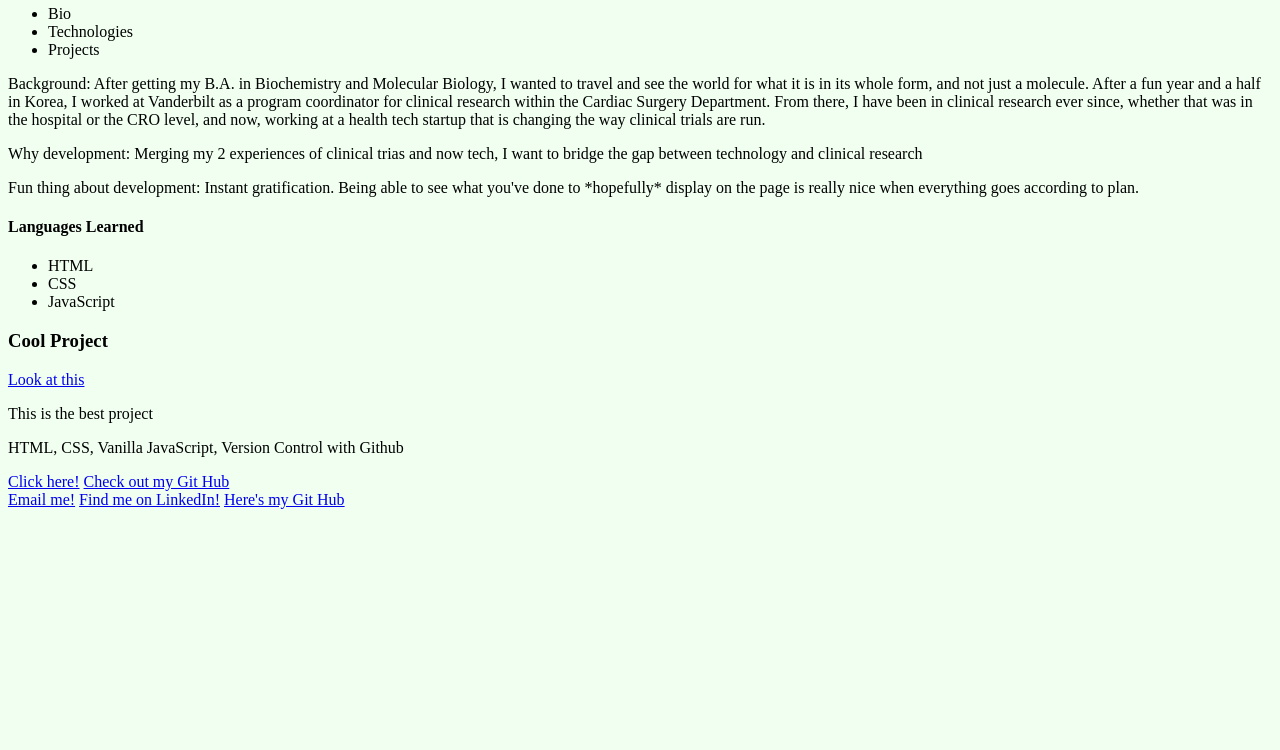
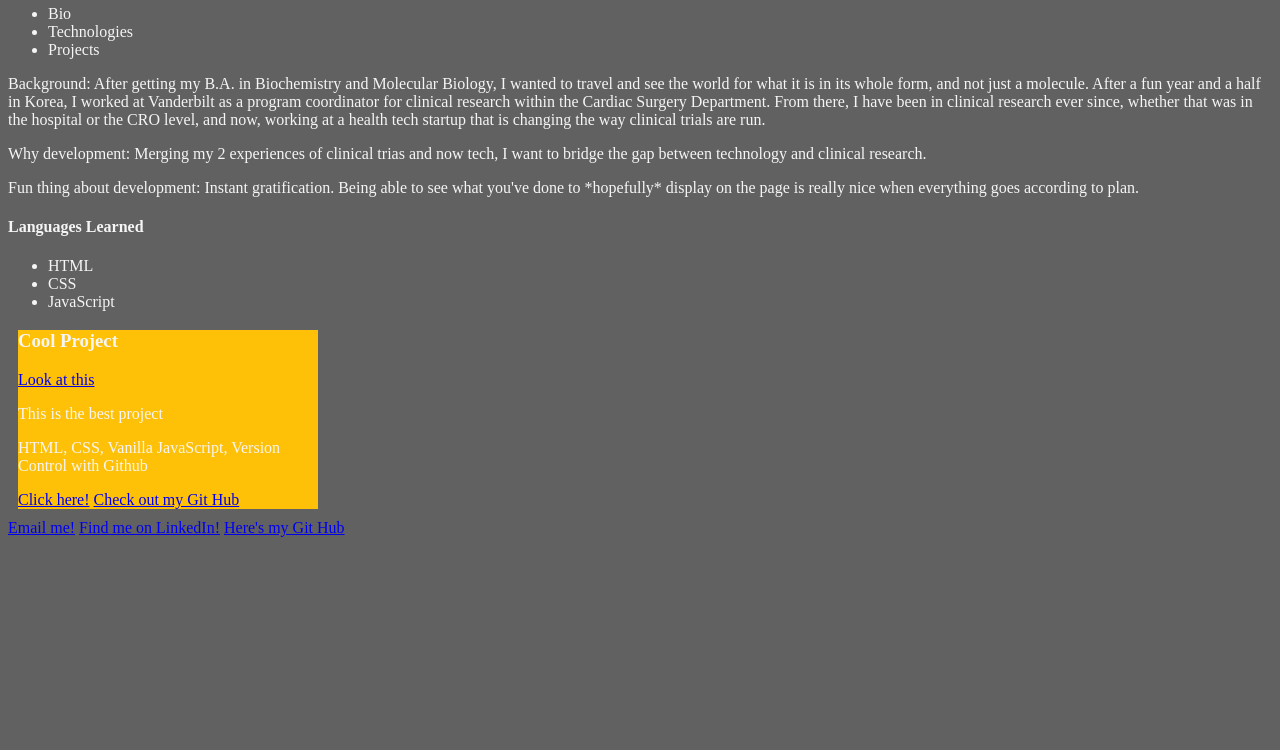
Before and after one commit to djunaim/personalBioSite, a plain HTML site: page index.html in a window 1280 px wide. Shown: the part 50-800 px from the top of the page. Drawn offline with Linux system fonts and the light colour scheme.

Commit message:
adde html css

```diff
--- a/index.html
+++ b/index.html
@@ -23,7 +23,7 @@
   <div class="fullPage" id="bioPage">
     <!-- TODO: Fill in bio info here: What is your background? Why do you want to go into development? What do you love about development? -->
     <p>Background: After getting my B.A. in Biochemistry and Molecular Biology, I wanted to travel and see the world for what it is in its whole form, and not just a molecule. After a fun year and a half in Korea, I worked at Vanderbilt as a program coordinator for clinical research within the Cardiac Surgery Department. From there, I have been in clinical research ever since, whether that was in the hospital or the CRO level, and now, working at a health tech startup that is changing the way clinical trials are run.</p>
-    <p>Why development: Merging my 2 experiences of clinical trias and now tech, I want to bridge the gap between technology and clinical research</p>
+    <p>Why development: Merging my 2 experiences of clinical trias and now tech, I want to bridge the gap between technology and clinical research.</p>
     <p>Fun thing about development: Instant gratification. Being able to see what you've done to *hopefully* display on the page is really nice when everything goes according to plan.</p>
   </div>
   <div class="fullPage" id="technologiesPage">
--- a/main.css
+++ b/main.css
@@ -1,3 +1,10 @@
 body {
-    background-color: honeydew;
+    background-color: #616161;
+    color: #F5F5F5;
 }
+
+.projectCard {
+    background-color: #FFC107;
+    margin: 10px 10px;
+    width: 300px;
+}
```
